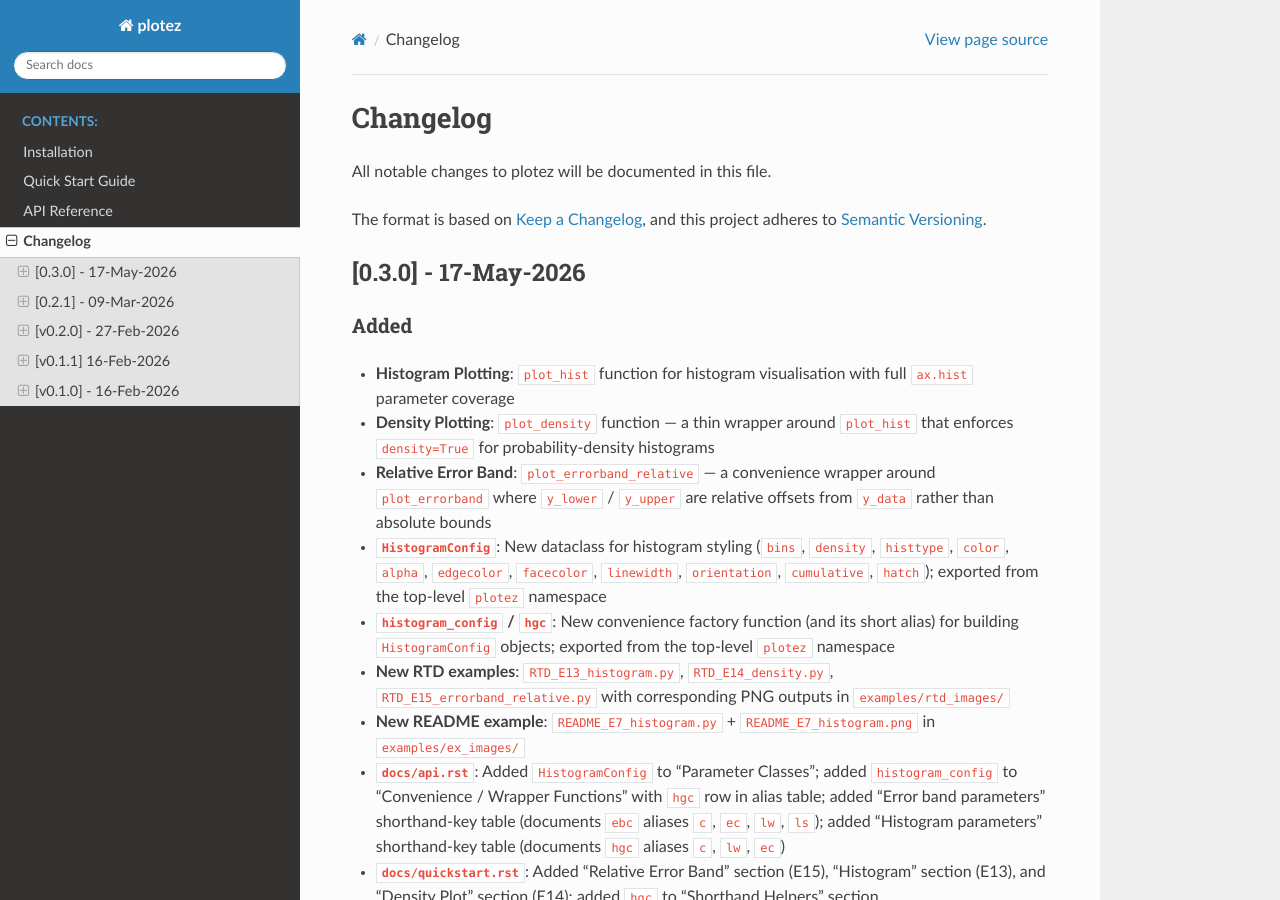
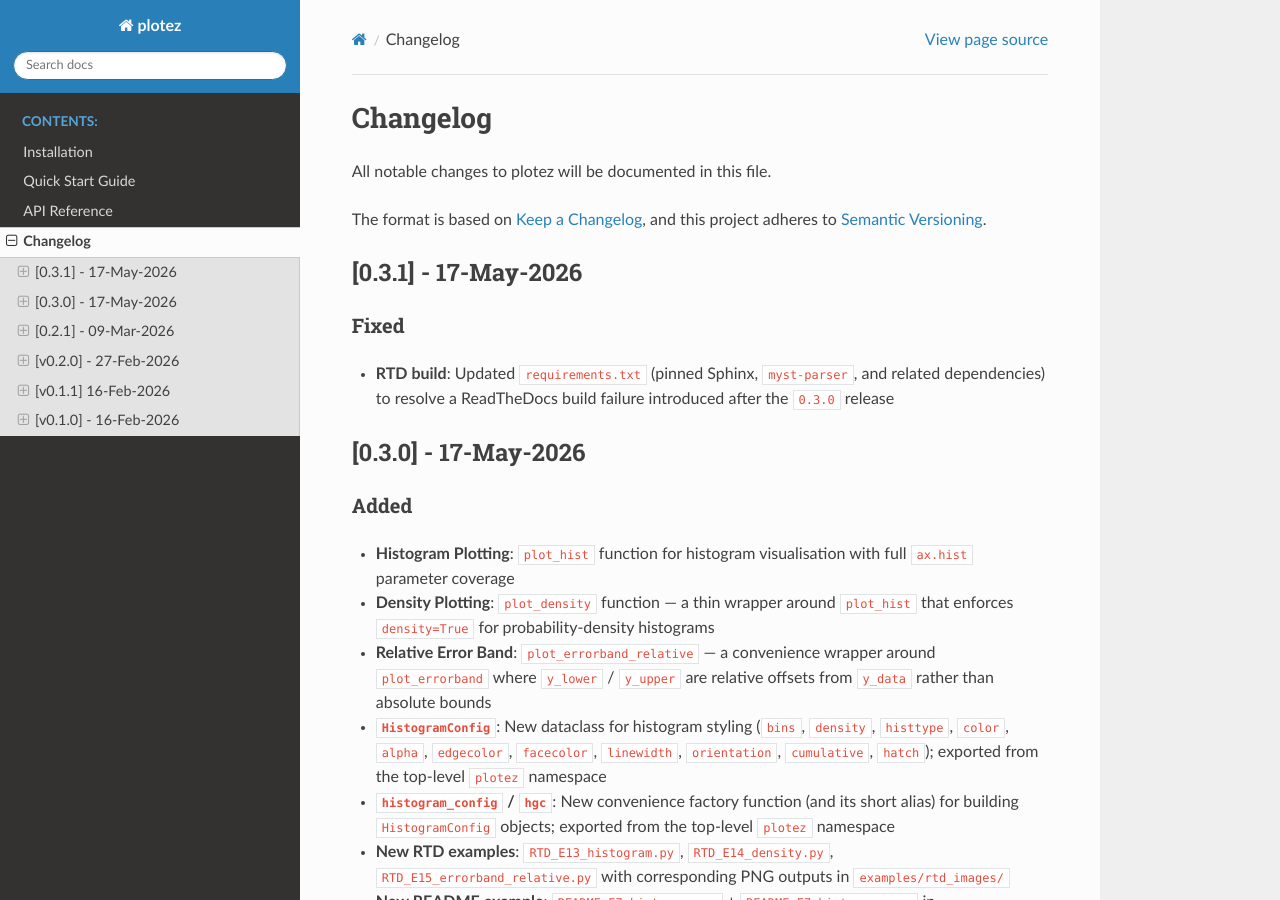
Before and after one commit to syedalimohsinbukhari/plotez, a Sphinx documentation site: the page built from docs/CHANGELOG.md, in a window 1280 px wide and 900 px high. Built offline with Sphinx 7.4.7 and the Read the Docs theme 3.1.0, drawn with Linux system fonts in a browser that asks for light colours.

Commit message:
[rtd-fixer-minor-2]
1. bumped version to shift stable to v0.3.1 instead of v0.3.0 broken rtd build

```diff
--- a/docs/CHANGELOG.md
+++ b/docs/CHANGELOG.md
@@ -4,6 +4,12 @@ All notable changes to plotez will be documented in this file.
 
 The format is based on [Keep a Changelog](https://keepachangelog.com/en/1.0.0/),
 and this project adheres to [Semantic Versioning](https://semver.org/spec/v2.0.0.html).
+
+## [0.3.1] - 17-May-2026
+
+### Fixed
+
+- **RTD build**: Updated `requirements.txt` (pinned Sphinx, `myst-parser`, and related dependencies) to resolve a ReadTheDocs build failure introduced after the `0.3.0` release
 
 ## [0.3.0] - 17-May-2026
 
```
